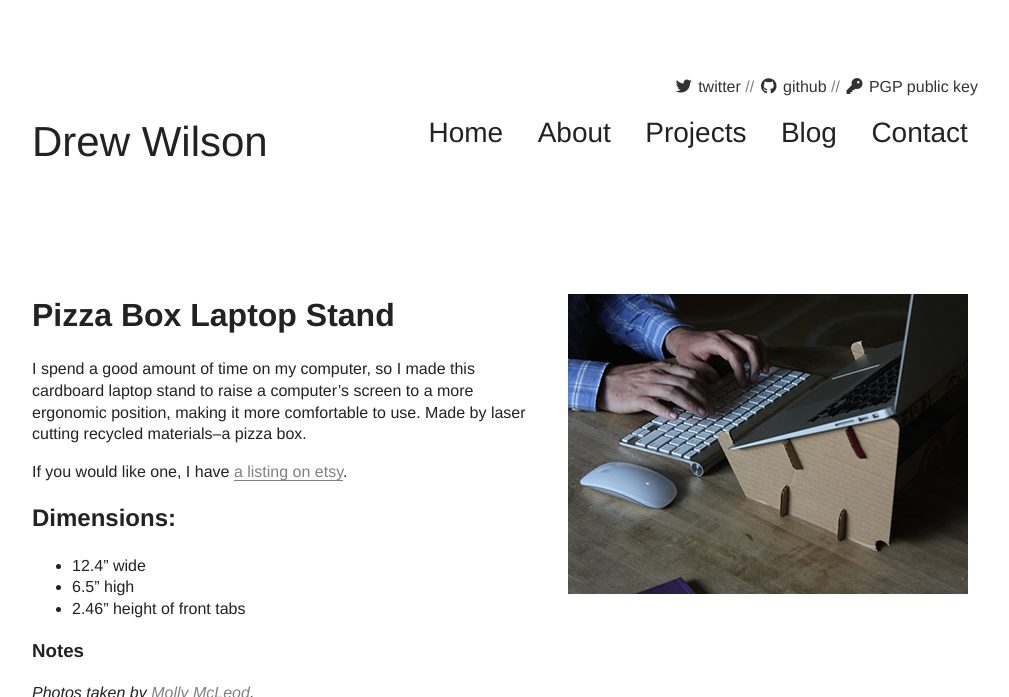
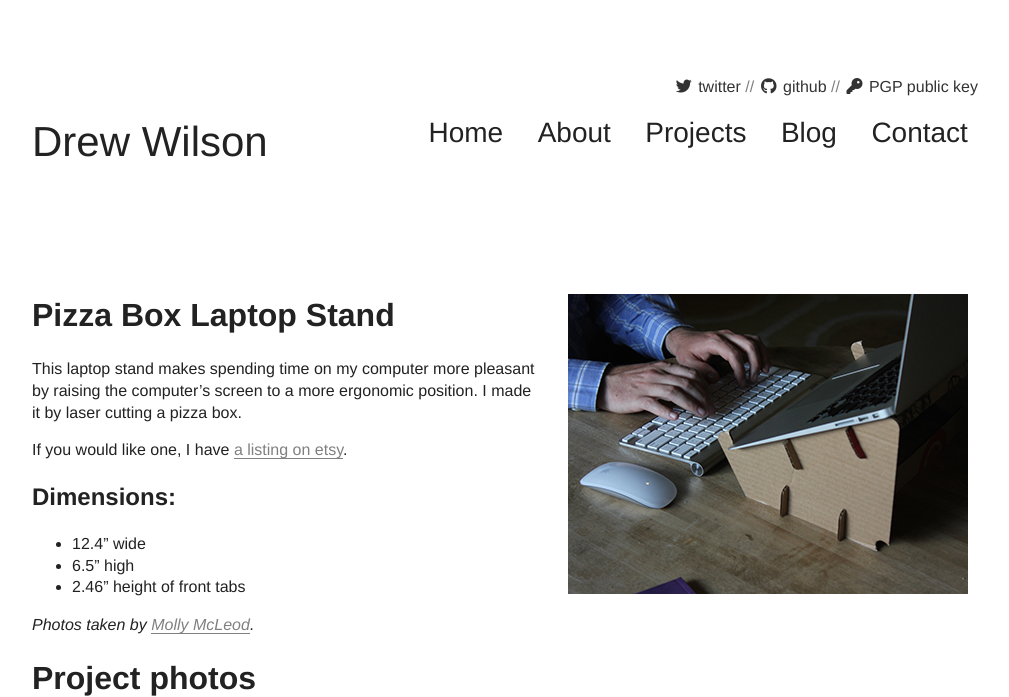
Before and after one commit to drewrwilson/drewrwilson.github.io, a Jekyll site: the page built from _posts/projects/2015-04-11-pizza-box-laptop-stand.md, in a window 1280 px wide and 900 px high, cut to the strip 0-697 px from the top of the window. Shown: the whole strip, without its empty margins (140-1149 px from the left). Built offline with Jekyll 4.4.1, drawn with Linux system fonts in a browser that asks for light colours; nearby versions of some CDN libraries; library files that are not in the unit come from our copies.

Commit message:
update text on pizza box

```diff
--- a/_posts/projects/2015-04-11-pizza-box-laptop-stand.md
+++ b/_posts/projects/2015-04-11-pizza-box-laptop-stand.md
@@ -16,7 +16,7 @@ categories:
 - featuredprojects
 ---
 
-I spend a good amount of time on my computer, so I made this cardboard laptop stand to raise a computer's screen to a more ergonomic position, making it more comfortable to use. Made by laser cutting recycled materials--a pizza box.
+This laptop stand makes spending time on my computer more pleasant by raising the computer's screen to a more ergonomic position. I made it by laser cutting a pizza box.
 
 If you would like one, I have [a listing on etsy](https://www.etsy.com/listing/202511348/laptop-stand-made-from-a-pizza-box).
 
@@ -26,5 +26,4 @@ If you would like one, I have [a listing on etsy](https://www.etsy.com/listing/2
  * 2.46" height of front tabs
 
 
-### Notes
 *Photos taken by [Molly McLeod](http://mollymcleod.com/).*
```
